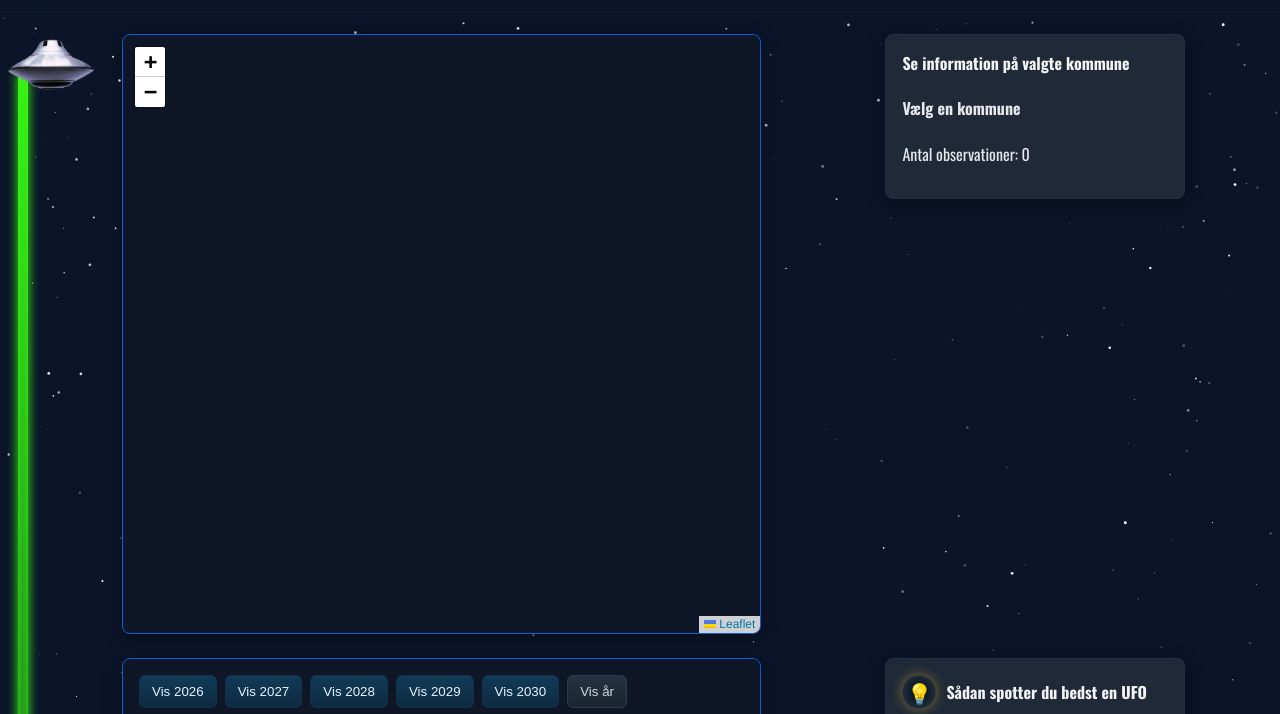
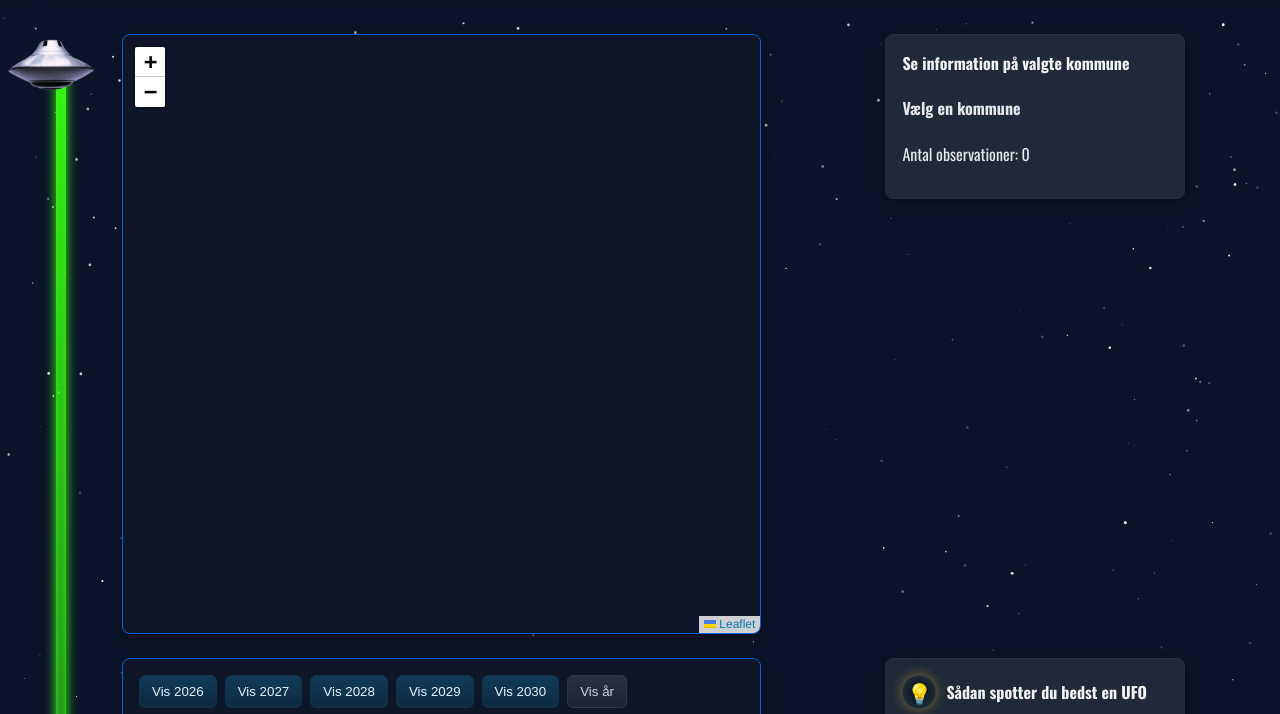
Before and after one commit to sylvesterel/portefoljeaflevering_4, a plain HTML site: page public/index.html in a window 1280 px wide. Shown: the part 52-766 px from the top of the page. Drawn offline with nearby package versions, Linux system fonts and the light colour scheme; no server answers.

Commit message:
rettet pixels på linje

```diff
--- a/public/main.css
+++ b/public/main.css
@@ -52,7 +52,7 @@ body{
 }
 .page::before{
     content:"";
-    position:absolute; left:18px; top:60px; bottom:40px; width:10px;
+    position:absolute; left:56px; top:60px; bottom:40px; width:10px;
     background: linear-gradient(180deg, rgba(57,255,20,.95), rgba(57,255,20,.15));
     box-shadow:
             0 0 12px var(--neon),
```
